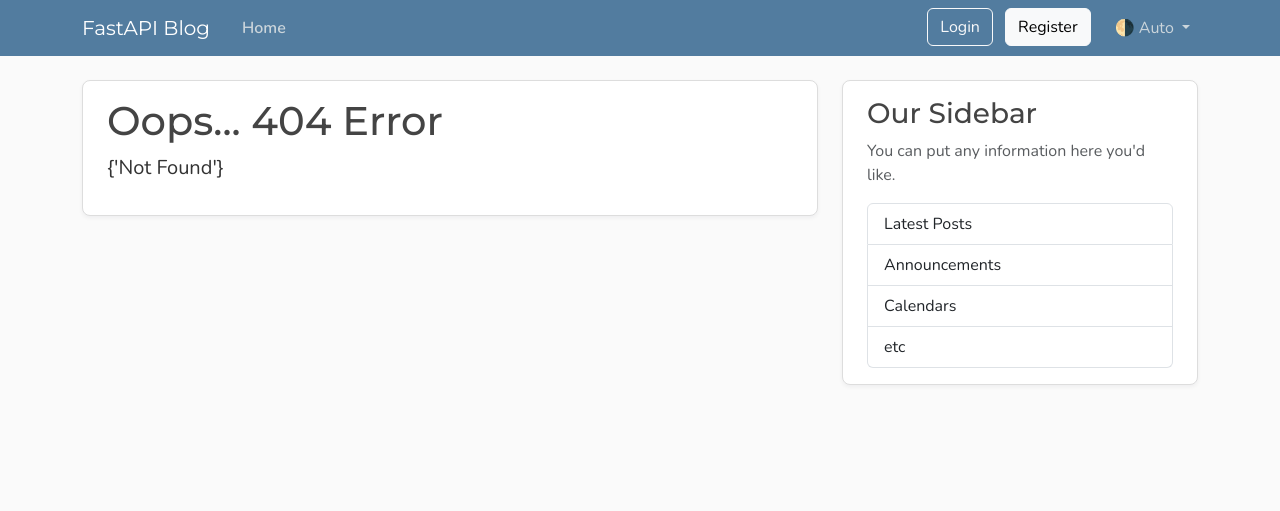
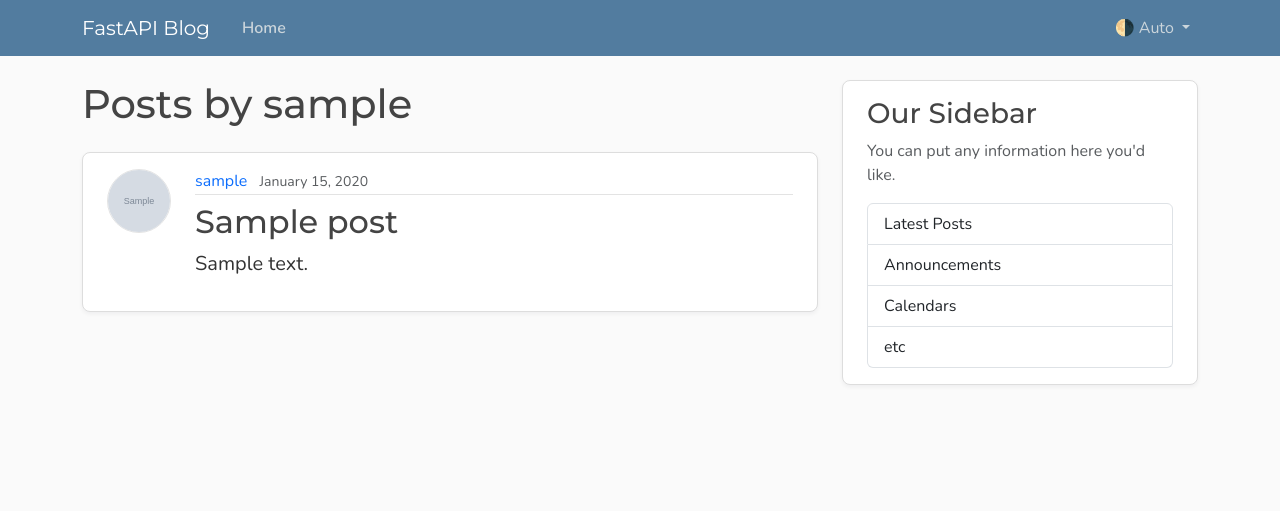
Before and after one commit to gerhynes/fastapi_blog, a FastAPI app: page /users/1/posts in a window 1280 px wide. Shown: the top 511 px of the page. Run offline with FastAPI, Linux system fonts and the light colour scheme; tables that the repository leaves empty hold one stand-in row (values such as "Sample post"); grey boxes marked "Sample" are stand-in pictures.

Commit message:
feat: Add SQLite DB and Sqlalchemy models

```diff
--- a/main.py
+++ b/main.py
@@ -1,4 +1,7 @@
-from fastapi import FastAPI, HTTPException, Request, status
+from email.policy import HTTP
+from typing import Annotated
+
+from fastapi import Depends, FastAPI, HTTPException, Request, status
 from fastapi.exception_handlers import (
     http_exception_handler,
     request_validation_exception_handler,
@@ -7,79 +10,157 @@ from fastapi.exceptions import RequestValidationError
 from fastapi.responses import JSONResponse
 from fastapi.staticfiles import StaticFiles
 from fastapi.templating import Jinja2Templates
+from sqlalchemy import select
+from sqlalchemy.orm import Session
 from starlette.exceptions import HTTPException as StarletteHTTPException
+from starlette.status import HTTP_400_BAD_REQUEST
 
-from schemas import PostCreate, PostResponse
+import models
+from database import Base, engine, get_db
+from schemas import PostCreate, PostResponse, UserCreate, UserResponse
+
+# Create db tables if they don't already exist
+Base.metadata.create_all(bind=engine)
 
 app = FastAPI()
 
 app.mount("/static", StaticFiles(directory="static"), name="static")
+app.mount("/media", StaticFiles(directory="media"), name="media")
+
 
 templates = Jinja2Templates(directory="templates")
 
-posts = [
-    {
-        "id": 1,
-        "author": "Corey Schafer",
-        "title": "FastAPI is awesome",
-        "content": "This framework is really easy to use and super fast",
-        "date_posted": "April 20, 2025",
-    },
-    {
-        "id": 2,
-        "author": "Jane Doe",
-        "title": "Python is greate for we development",
-        "content": "Python is a great language for web development",
-        "date_posted": "April 21, 2025",
-    },
-]
 
-
-@app.get("/", include_in_schema=False)
-@app.get("/posts", include_in_schema=False)
-def home(request: Request):
+@app.get("/", include_in_schema=False, name="home")
+@app.get("/posts", include_in_schema=False, name="posts")
+def home(request: Request, db: Annotated[Session, Depends(get_db)]):
+    result = db.execute(select(models.Post))
+    posts = result.scalars().all()
     return templates.TemplateResponse(
         request, "home.html", {"posts": posts, "title": "Home"}
     )
 
 
 @app.get("/posts/{post_id}", include_in_schema=False)
-def post_page(request: Request, post_id: int):
-    for post in posts:
-        if post.get("id") == post_id:
-            title = str(post["title"])[:50]
-            return templates.TemplateResponse(
-                request, "post.html", {"post": post, "title": title}
-            )
+def post_page(request: Request, post_id: int, db: Annotated[Session, Depends(get_db)]):
+    result = db.execute(select(models.Post).where(models.Post.id == post_id))
+    post = result.scalars().first()
+    if post:
+        title = post.title[:50]
+        return templates.TemplateResponse(
+            request, "post.html", {"post": post, "title": title}
+        )
+
     raise HTTPException(status.HTTP_404_NOT_FOUND, "Post not found")
 
 
+@app.get("/users/{user_id}/posts", include_in_schema=False, name="user_posts")
+def user_post_page(
+    request: Request, user_id: int, db: Annotated[Session, Depends(get_db)]
+):
+    result = db.execute(select(models.User).where(models.User.id == user_id))
+    user = result.scalars().first()
+    if not user:
+        raise HTTPException(
+            status_code=status.HTTP_404_NOT_FOUND, detail="User not found"
+        )
+    result = db.execute(select(models.Post).where(models.Post.user_id == user_id))
+    posts = result.scalars().all()
+    return templates.TemplateResponse(
+        request,
+        "user_posts.html",
+        {"posts": posts, "user": user, "title": f"{user.username}'s Posts"},
+    )
+
+
+@app.post(
+    "/api/users", response_model=UserResponse, status_code=status.HTTP_201_CREATED
+)
+def create_user(user: UserCreate, db: Annotated[Session, Depends(get_db)]):
+    result = db.execute(
+        select(models.User).where(models.User.username == user.username)
+    )
+
+    existing_user = result.scalars().first()
+
+    if existing_user:
+        raise HTTPException(
+            status_code=HTTP_400_BAD_REQUEST, detail="Username already exists"
+        )
+
+    result = db.execute(select(models.User).where(models.User.email == user.email))
+
+    existing_email = result.scalars().first()
+
+    if existing_email:
+        raise HTTPException(
+            status_code=HTTP_400_BAD_REQUEST, detail="Email already exists"
+        )
+
+    new_user = models.User(username=user.username, email=user.email)
+
+    db.add(new_user)
+    db.commit()
+    db.refresh(new_user)
+
+    return new_user
+
+
+@app.get("/api/users/{user_id}", response_model=UserResponse)
+def get_user(user_id: int, db: Annotated[Session, Depends(get_db)]):
+    result = db.execute(select(models.User).where(models.User.id == user_id))
+
+    user = result.scalars().first()
+
+    if user:
+        return user
+
+    raise HTTPException(status_code=status.HTTP_404_NOT_FOUND, detail="User not found")
+
+
+@app.get("/api/{user_id}/posts", response_model=list[PostResponse])
+def get_user_posts(user_id: int, db: Annotated[Session, Depends(get_db)]):
+    result = db.execute(select(models.User).where(models.User.id == user_id))
+    user = result.scalars().first()
+    if not user:
+        raise HTTPException(
+            status_code=status.HTTP_404_NOT_FOUND, detail="User not found"
+        )
+    result = db.execute(select(models.Post).where(models.Post.user_id == user_id))
+    posts = result.scalars().all()
+    return posts
+
+
 @app.get("/api/posts", response_model=list[PostResponse])
-def get_posts():
+def get_posts(db: Annotated[Session, Depends(get_db)]):
+    result = db.execute(select(models.Post))
+    posts = result.scalars().all()
     return posts
 
 
 @app.get("/api/posts/{post_id}", response_model=PostResponse)
-def get_post(post_id: int):
-    for post in posts:
-        if post.get("id") == post_id:
-            return post
+def get_post(post_id: int, db: Annotated[Session, Depends(get_db)]):
+    result = db.execute(select(models.Post).where(models.Post.id == post_id))
+    post = result.scalars().first()
+    if post:
+        return post
     raise HTTPException(status.HTTP_404_NOT_FOUND, "Post not found")
 
 
 @app.post(
     "/api/posts", response_model=PostResponse, status_code=status.HTTP_201_CREATED
 )
-def create_post(post: PostCreate):
-    new_id = max(p["id"] for p in posts) + 1 if posts else 1
-    new_post = {
-        "id": new_id,
-        "author": post.author,
-        "title": post.title,
-        "content": post.content,
-        "date_posted": "April 23, 2025",
-    }
-    posts.append(new_post)
+def create_post(post: PostCreate, db: Annotated[Session, Depends(get_db)]):
+    result = db.execute(select(models.User).where(models.User.id == post.user_id))
+    user = result.scalars().first()
+    if not user:
+        raise HTTPException(
+            status_code=status.HTTP_404_NOT_FOUND, detail="User not found"
+        )
+    new_post = models.Post(title=post.title, content=post.content, user_id=post.user_id)
+    db.add(new_post)
+    db.commit()
+    db.refresh(new_post)
     return new_post
 
 
@@ -123,3 +204,6 @@ async def validation_exception_handler(
         },
         status_code=status.HTTP_422_UNPROCESSABLE_CONTENT,
     )
+
+
+# video_time 2:56:26
--- a/pyproject.toml
+++ b/pyproject.toml
@@ -6,4 +6,5 @@ readme = "README.md"
 requires-python = ">=3.14"
 dependencies = [
     "fastapi[standard]>=0.136.3",
+    "sqlalchemy>=2.0.50",
 ]
--- a/templates/layout.html
+++ b/templates/layout.html
@@ -85,16 +85,11 @@
                                         type="button"
                                         data-bs-toggle="modal"
                                         data-bs-target="#createPostModal">New Post</button>
-                                <a class="btn btn-light mb-2 mb-md-0 me-md-3"
-                                href="#"
-                                id="accountBtn">Account</a>
+
                             </div>
                             <!-- Shown when logged out -->
                             <div id="loggedOutNav">
-                                <a class="btn btn-outline-light mb-2 mb-md-0 me-md-2"
-                                href="#">Login</a>
-                                <a class="btn btn-light mb-2 mb-md-0 me-md-3"
-                                href="#">Register</a>
+
                             </div>
                             <div class="nav-item dropdown">
                                 <a class="nav-link dropdown-toggle"
--- a/templates/post.html
+++ b/templates/post.html
@@ -11,6 +11,8 @@
             <div class="flex-grow-1">
                 <div class="article-metadata mb-2">
                     <a class="me-2"
+                       href="{{ url_for("user_posts", user_id=post.author.id) }}">{{ post.author.username }}</a>
+                    <small class="text-body-secondary">{{ post.date_posted.strftime("%B %d, %Y") }}</small>
                 </div>
                 <h2 class="article-title">{{ post.title }}</h2>
                 <p class="article-content">{{ post.content }}</p>
--- /dev/null
+++ b/templates/user_posts.html
@@ -0,0 +1,121 @@
+{% extends "layout.html" %} {% block content %}
+<h1 class="mb-4">Posts by {{ user.username }}</h1>
+<div id="postsContainer">
+  {% for post in posts %}
+  <article class="content-section py-3 px-4 mb-4">
+    <div class="d-flex align-items-start gap-4">
+      <img
+        class="rounded-circle article-img flex-shrink-0"
+        src="{{ post.author.image_path }}"
+        alt="{{ post.author.username }}'s profile picture"
+        width="64"
+        height="64"
+        loading="lazy"
+      />
+      <div class="flex-grow-1">
+        <div class="article-metadata mb-2">
+          <a
+            class="me-2"
+            href="{{ url_for('user_posts', user_id=post.author.id) }}"
+            >{{ post.author.username }}</a
+          >
+          <small class="text-body-secondary"
+            >{{ post.date_posted.strftime("%B %d, %Y") }}</small
+          >
+        </div>
+        <h2>
+          <a
+            class="article-title"
+            href="{{ url_for('post_page', post_id=post.id) }}"
+            >{{ post.title }}</a
+          >
+        </h2>
+        <p class="article-content">{{ post.content }}</p>
+      </div>
+    </div>
+  </article>
+  {% else %}
+  <p class="text-body-secondary">No posts by this user yet.</p>
+  {% endfor %}
+</div>
+{% if has_more %}
+<div class="text-center mb-4">
+  <button type="button" class="btn btn-outline-primary" id="loadMoreBtn">
+    Load More Posts
+  </button>
+</div>
+{% endif %} {% endblock content %} {% block scripts %}
+<script type="module">
+  import { escapeHtml, formatDate } from '/static/js/utils.js';
+
+  const userId = {{ user.id }};
+  let currentOffset = {{ limit }};
+  const limit = {{ limit }};
+  let hasMore = {{ 'true' if has_more else 'false' }};
+
+  const postsContainer = document.getElementById('postsContainer');
+  const loadMoreBtn = document.getElementById('loadMoreBtn');
+
+  function createPostHTML(post) {
+    return `
+      <article class="content-section py-3 px-4 mb-4">
+        <div class="d-flex align-items-start gap-4">
+          <img class="rounded-circle article-img flex-shrink-0" src="${escapeHtml(post.author.image_path)}" alt="${escapeHtml(post.author.username)}'s profile picture" width="64" height="64" loading="lazy">
+          <div class="flex-grow-1">
+            <div class="article-metadata mb-2">
+              <a class="me-2" href="/users/${post.author.id}/posts">${escapeHtml(post.author.username)}</a>
+              <small class="text-body-secondary">${formatDate(post.date_posted)}</small>
+            </div>
+            <h2>
+              <a class="article-title" href="/posts/${post.id}">${escapeHtml(post.title)}</a>
+            </h2>
+            <p class="article-content">${escapeHtml(post.content)}</p>
+          </div>
+        </div>
+      </article>
+    `;
+  }
+
+  async function loadMorePosts() {
+    loadMoreBtn.disabled = true;
+    loadMoreBtn.textContent = 'Loading...';
+
+    let errorOccurred = false;
+
+    try {
+      const response = await fetch(`/api/users/${userId}/posts?skip=${currentOffset}&limit=${limit}`);
+
+      if (!response.ok) {
+        throw new Error('Failed to fetch posts');
+      }
+
+      const data = await response.json();
+
+      for (const post of data.posts) {
+        postsContainer.insertAdjacentHTML('beforeend', createPostHTML(post));
+      }
+
+      currentOffset += data.posts.length;
+      hasMore = data.has_more;
+
+      if (!hasMore) {
+        loadMoreBtn.classList.add('d-none');
+      }
+    } catch (error) {
+      errorOccurred = true;
+      console.error('Error loading posts:', error);
+      loadMoreBtn.textContent = 'Error - Click to Retry';
+      loadMoreBtn.disabled = false;
+    } finally {
+      if (!errorOccurred && hasMore) {
+        loadMoreBtn.disabled = false;
+        loadMoreBtn.textContent = 'Load More Posts';
+      }
+    }
+  }
+
+  if (loadMoreBtn) {
+    loadMoreBtn.addEventListener('click', loadMorePosts);
+  }
+</script>
+{% endblock scripts %}
```
Also changed, not shown: database.py (added, +19 -0 lines), models.py (added, +44 -0 lines), schemas.py (+24 -4 lines), templates/home.html (+17 -11 lines), 2 other files.
